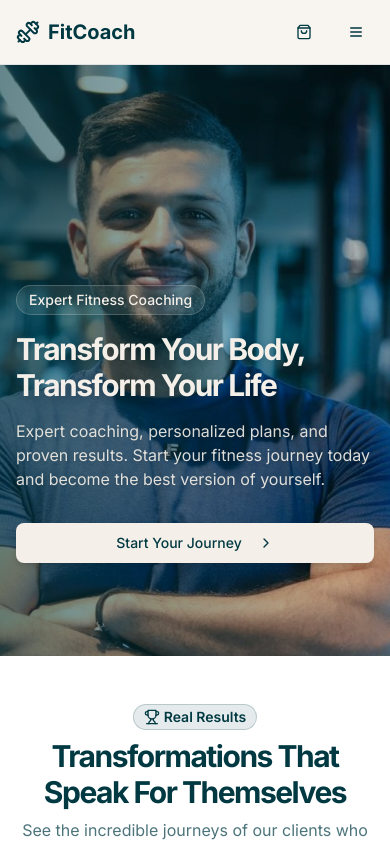
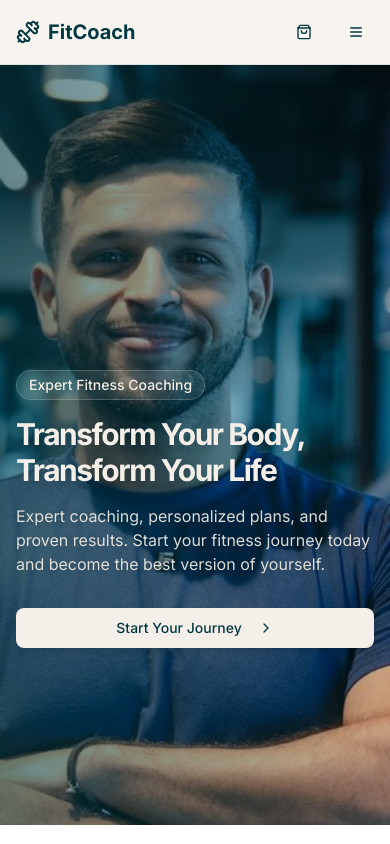
Before and after one commit to oumayma-404/coaching, a Next.js app in the folder web/: page / in a window 390 px wide. Shown: the top 844 px of the page. Built offline with nearby package versions, Linux system fonts and the light colour scheme.

Commit message:
adjust image size

```diff
--- a/web/src/components/sections/hero-section.tsx
+++ b/web/src/components/sections/hero-section.tsx
@@ -15,7 +15,7 @@ export default function HeroSection() {
     }, [])
 
     return (
-        <section className="relative w-full overflow-hidden min-h-[70vh] md:min-h-screen flex items-center">
+        <section className="relative w-full overflow-hidden min-h-[90vh] md:min-h-screen flex items-center">
             {/* Background Image Container */}
             <div className="absolute inset-0 w-full h-full z-0 overflow-hidden">
                 <div
```
